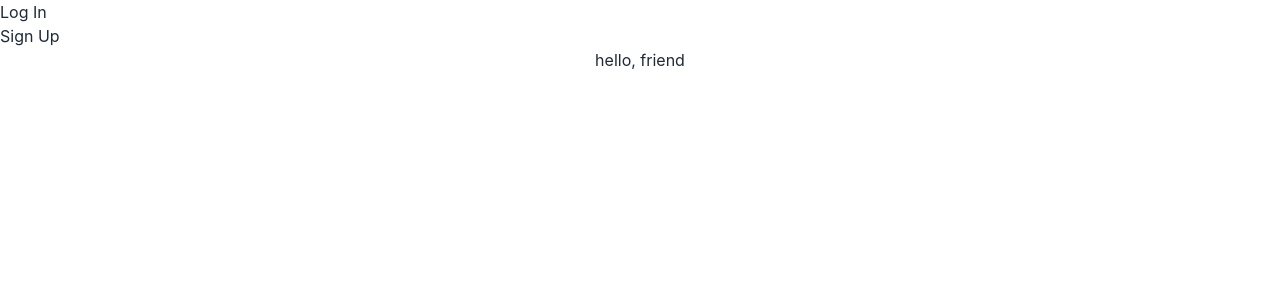
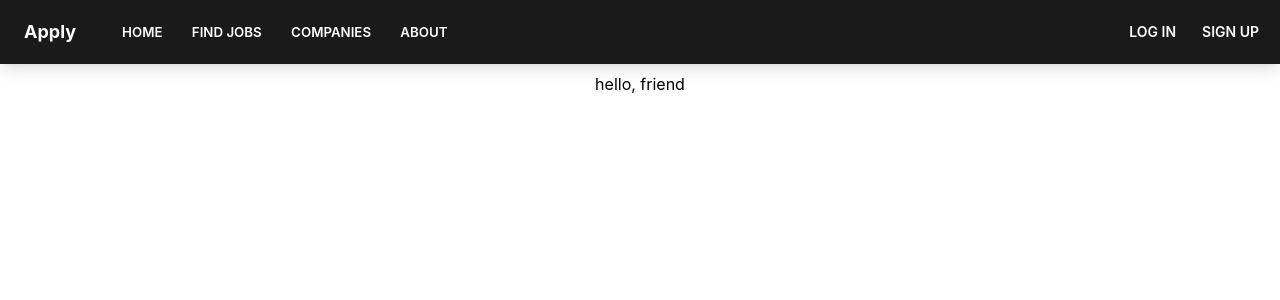
Before and after one commit to mbedard0/apply-front-end, a React (Create React App) app: page / in a window 1280 px wide. Shown: the top 300 px of the page. Built offline with nearby package versions, Linux system fonts and the light colour scheme; no server answers.

Commit message:
restyle navbar and add daisyui theme

```diff
--- a/public/index.html
+++ b/public/index.html
@@ -1,5 +1,5 @@
 <!DOCTYPE html>
-<html lang="en">
+<html lang="en" data-theme="cmyk">
   <head>
     <meta charset="utf-8" />
     <link rel="icon" href="%PUBLIC_URL%/favicon.ico" />
@@ -7,7 +7,7 @@
     <meta name="theme-color" content="#000000" />
     <meta
       name="description"
-      content="Web site created using create-react-app"
+      content=""
     />
     <link rel="apple-touch-icon" href="%PUBLIC_URL%/logo192.png" />
     <!--
@@ -24,7 +24,7 @@
       work correctly both with client-side routing and a non-root public URL.
       Learn how to configure a non-root public URL by running `npm run build`.
     -->
-    <title>React App</title>
+    <title>Apply</title>
   </head>
   <body>
     <noscript>You need to enable JavaScript to run this app.</noscript>
--- a/src/components/NavBar/NavBar.jsx
+++ b/src/components/NavBar/NavBar.jsx
@@ -3,23 +3,39 @@ import { Link } from 'react-router-dom'
 const NavBar = ({ user, handleLogout }) => {
   return (
     <>
-      {user ?
-        <nav>
-          <ul>
-            <li>Welcome, {user.name}</li>
-            <li><Link to="/profiles">Profiles</Link></li>
-            <li><Link to="" onClick={handleLogout}>LOG OUT</Link></li>
-            <li><Link to="/changePassword">Change Password</Link></li>
-          </ul>
-        </nav>
-      :
-        <nav>
-          <ul>
-            <li><Link to="/login">Log In</Link></li>
-            <li><Link to="/signup">Sign Up</Link></li>
-          </ul>
-        </nav>
-      }
+      <div class="navbar mb-2 shadow-lg bg-neutral text-neutral-content">
+        <div class="flex-none px-2 mx-2">
+          <span class="text-lg font-bold">
+            Apply
+          </span>
+        </div>
+        <div class="flex-1 px-2 mx-2">
+          <div class="items-stretch hidden lg:flex">
+            <Link class="btn btn-ghost btn-sm rounded-btn" to="/">Home</Link>
+            <a class="btn btn-ghost btn-sm rounded-btn">
+              Find Jobs
+            </a>
+            <a class="btn btn-ghost btn-sm rounded-btn">
+              Companies
+            </a>
+            <a class="btn btn-ghost btn-sm rounded-btn">
+              About
+            </a>
+          </div>
+        </div>
+        <div className="flex-none">
+          {user ?
+            <>
+              <Link class="btn btn-ghost btn-sm rounded-btn" to="" onClick={handleLogout}>LOG OUT</Link>
+            </>
+            :
+            <>
+              <Link class="btn btn-ghost btn-sm rounded-btn" to="/login">Log In</Link>
+              <Link class="btn btn-ghost btn-sm rounded-btn" to="/signup">Sign Up</Link>
+            </>
+          }
+        </div>
+      </div>
     </>
   )
 }
```
